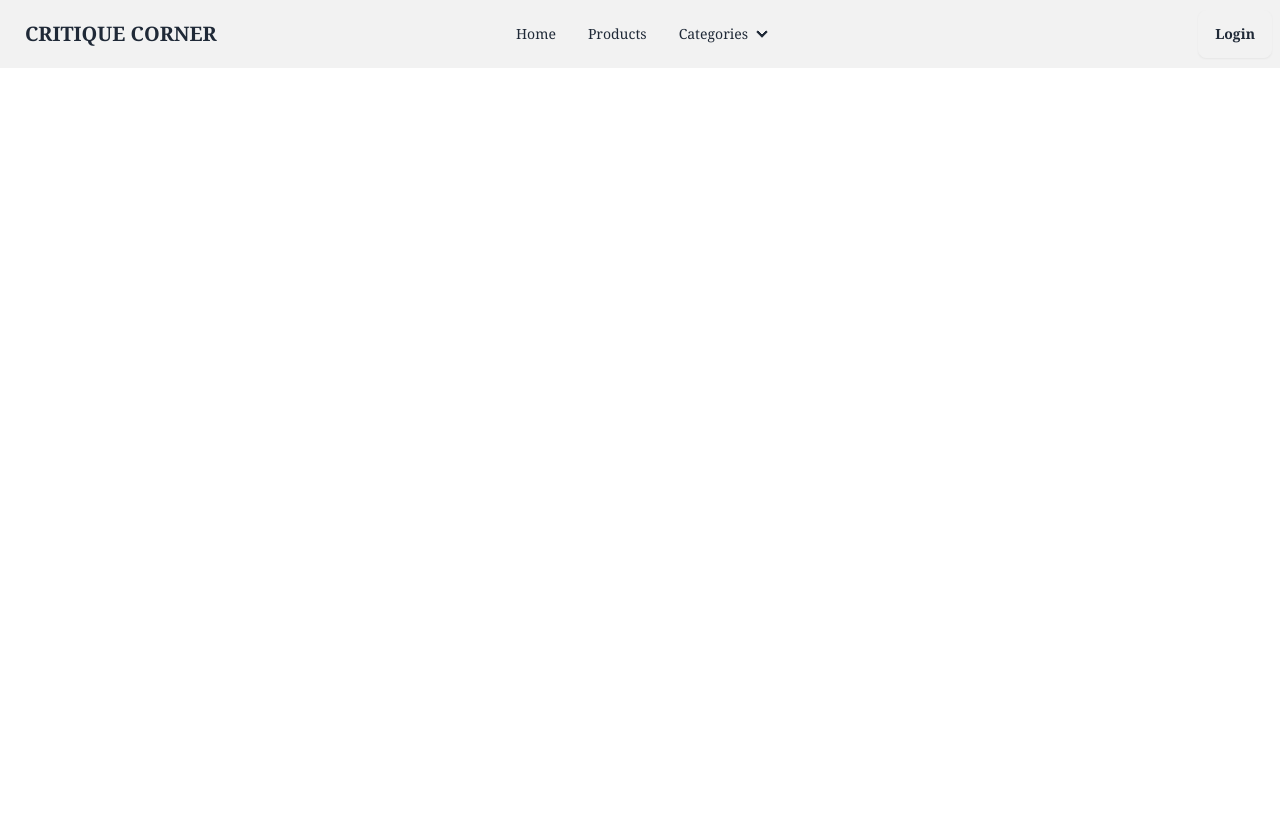
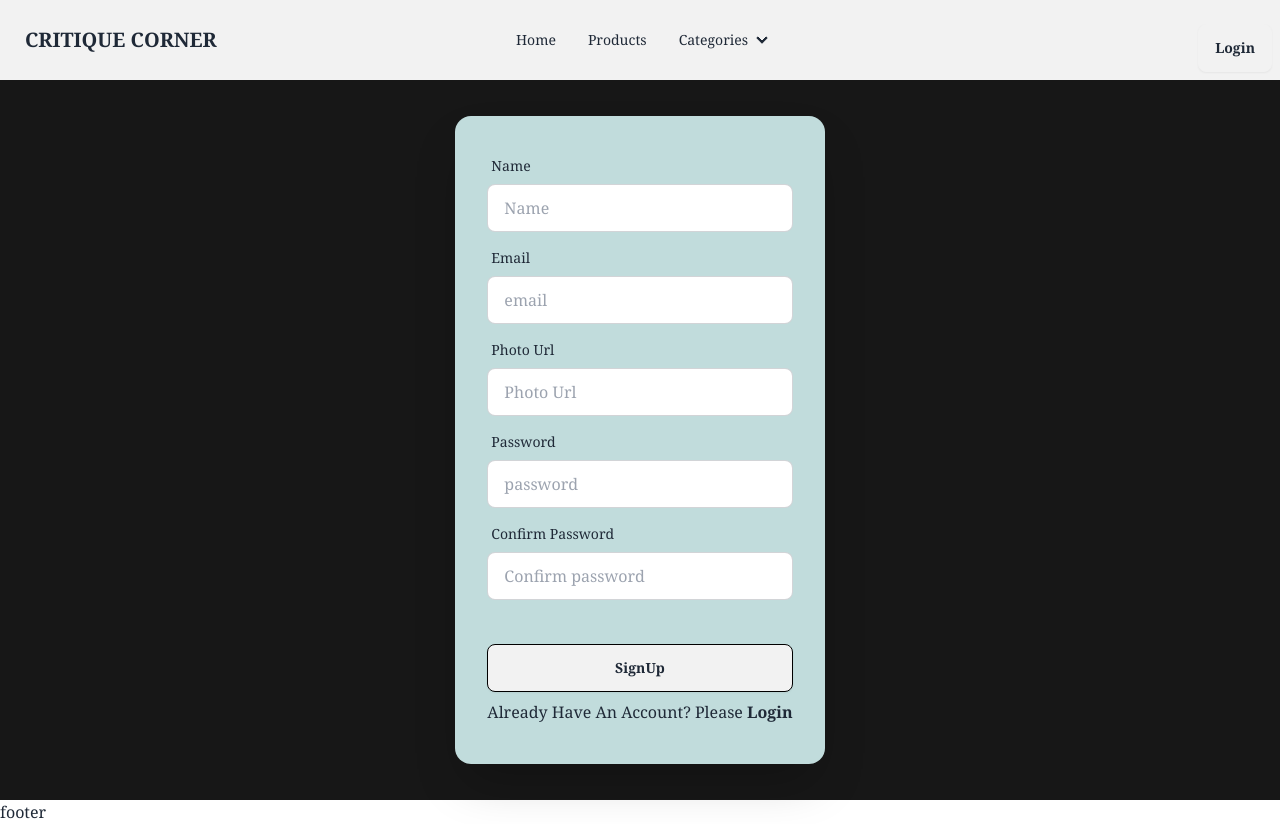
Before and after one commit to RabeyaAkter78/critique-corner-client, a React (Vite) app: page /register in a window 1280 px wide. Before the commit the page ends 800 px from the top, so only its background shows below. Built offline with nearby package versions, Linux system fonts and the light colour scheme; no server answers.

Commit message:
added register and login page with JWT

```diff
--- a/package.json
+++ b/package.json
@@ -10,6 +10,7 @@
     "preview": "vite preview"
   },
   "dependencies": {
+    "axios": "^1.7.2",
     "firebase": "^10.12.1",
     "localforage": "^1.10.0",
     "match-sorter": "^6.3.4",
--- a/src/Components/Shared/NavBar/NavBar.jsx
+++ b/src/Components/Shared/NavBar/NavBar.jsx
@@ -1,8 +1,9 @@
-import { useState } from "react";
+import { useContext } from "react";
 import { Link } from "react-router-dom";
+import { AuthContext } from "../../../Providers/AuthProviders/AuthProviders";
 
 const NavBar = () => {
-    const [user] = useState(false)
+    const { user, logOut } = useContext(AuthContext);
 
     const navItems = <>
         <li><Link to="/">Home</Link></li>
@@ -17,6 +18,15 @@ const NavBar = () => {
             </details>
         </li>
     </>
+
+
+    const handleLogOut = () => {
+        logOut()
+            .then(() => { })
+            .catch(error => {
+                console.log(error);
+            })
+    }
 
     return (
         <div>
@@ -37,17 +47,17 @@ const NavBar = () => {
                         {navItems}
                     </ul>
                 </div>
-                <div className="navbar-end">
+                <div className="navbar-end md:navbar-end text-white mt-4">
                     <div className="tooltip" data-tip={user?.displayName}>
-                        {user && <img className="rounded-full mr-4" style={{ height: '50px' }} src={user?.photoURL} />
+                        {user && <img className="rounded-full mr-4 bg-blue-200" style={{ height: '50px' }} src={user?.photoURL} alt="user img" />
                         }
                     </div>
+
                     {user ?
-                        <button>LogOut</button>
+                        <button onClick={handleLogOut} className="btn">LogOut</button>
                         :
-                        <Link to="login" className="btn">Login</Link>
+                        <Link to='/login' className="btn">Login</Link>
                     }
-
                 </div>
             </div>
         </div>
--- a/src/Pages/Login/Login.jsx
+++ b/src/Pages/Login/Login.jsx
@@ -41,7 +41,7 @@ const Login = () => {
   };
 
   return (
-    <div className=" hero-content flex-col lg:flex-row">
+    <div className=" hero-content flex-col lg:flex-row bg-black">
 
       <div className="mt-24 bg-[#C1DCDC] card flex-shrink-0 w-full max-w-md shadow-2xl ">
         <form onSubmit={handleSubmit(onSubmit)} className="card-body ">
--- a/src/Pages/Register/Register.jsx
+++ b/src/Pages/Register/Register.jsx
@@ -1,10 +1,112 @@
+import { useContext, useState } from "react";
+import { useForm } from "react-hook-form";
+import { AuthContext } from "../../Providers/AuthProviders/AuthProviders";
+import { Link, useNavigate } from "react-router-dom";
+import Swal from "sweetalert2";
+
 
 const Register = () => {
-    return (
-        <div>
-          <h1>register</h1>
+  const { register, handleSubmit, reset, formState: { errors } } = useForm();
+  const { createUser, updateUserData, logOut } = useContext(AuthContext);
+  const [error, setError] = useState();
+  const navigate = useNavigate();
+
+  const onSubmit = data => {
+    console.log(data);
+    createUser(data.email, data.password)
+      .then(result => {
+        const loggedUser = result.user;
+        console.log(loggedUser);
+
+        updateUserData(data.name, data.photoUrl)
+          .then(() => {
+            reset();
+            Swal.fire({
+              position: 'top',
+              icon: 'success',
+              title: 'User Created Successfully!',
+              showConfirmButton: false,
+              timer: 1500
+            });
+            logOut();
+            navigate('/login');
+          })
+          .catch(error => {
+            setError(error.message);
+          });
+      })
+      .catch(error => {
+        setError(error.message);
+      });
+  };
+
+
+  return (
+    <div>
+      <div className="hero min-h-screen bg-neutral-900 ">
+        <div className="hero-content flex-col  lg:flex-row mt-12">
+          <div className="card flex-shrink-0 w-full  max-w-md shadow-2xl mt-8 bg-[#C1DCDC]">
+            <form onSubmit={handleSubmit(onSubmit)} className="card-body ">
+              <div className="form-control">
+                <label className="label">
+                  <span className="label-text ">Name</span>
+                </label>
+                <input type="text" {...register("name", { required: true })} placeholder="Name" className="input input-bordered" />
+                {errors.name && <span className="text-red-600">Name is required</span>}
+              </div>
+              <div className="form-control">
+                <label className="label">
+                  <span className="label-text ">Email</span>
+                </label>
+                <input type="email" {...register("email", { required: true })} placeholder="email" className="input input-bordered" />
+                {errors.email && <span className="text-red-600">Email is required</span>}
+              </div>
+              <div className="form-control">
+                <label className="label">
+                  <span className="label-text ">Photo Url</span>
+                </label>
+                <input type="text" {...register("photoUrl", { required: true })} placeholder="Photo Url" className="input input-bordered" />
+                {errors.photoUrl && <span className="text-red-600">Photo URl is required</span>}
+              </div>
+              <div className="form-control">
+                <label className="label">
+                  <span className="label-text ">Password</span>
+                </label>
+                <input type="password" {...register("password", {
+                  required: true,
+                  minLength: 6,
+                  pattern: /(?=.*[A-Z])(?=.*[!@#$&*])/
+
+                })} placeholder="password" className="input input-bordered text-black" />
+                {errors.password?.type === 'required' && <p className="text-red-600">Password is required</p>}
+                {errors.password?.type === 'minLength' && <p className="text-red-600">Password must be 6 characters</p>}
+
+                {errors.password?.type === 'pattern' && <p className="text-red-600">Password must have one Uppercase and one special character.</p>}
+
+
+              </div>
+              <div className="form-control">
+                <label className="label">
+                  <span className="label-text ">Confirm Password</span>
+                </label>
+                <input type="password"  {...register("confirmPassword", { required: true })} placeholder="Confirm password" className="input input-bordered text-black" />
+                {errors.photoUrl && <span className="text-red-600">password is required</span>}
+              </div>
+              <div className="form-control mt-6">
+                <button className="btn border-black  mt-3">SignUp</button>
+              </div>
+              <div className="">
+                <h3>Already Have An Account? Please <Link to="/login"><span className="font-bold">Login</span></Link> </h3>
+              </div>
+              <p className="text-red-500 font-semibold">{error}</p>
+            </form>
+          </div>
         </div>
-    );
+      </div>
+    </div>
+
+
+  );
 };
 
 export default Register;
--- a/src/Providers/AuthProviders/AuthProviders.jsx
+++ b/src/Providers/AuthProviders/AuthProviders.jsx
@@ -1,7 +1,8 @@
-import { createUserWithEmailAndPassword, getAuth, signOut, updateProfile } from "firebase/auth";
+import { createUserWithEmailAndPassword, getAuth, onAuthStateChanged, signOut, updateProfile } from "firebase/auth";
 import { app } from "../../../firebase/firebase.config";
-import { createContext, useState } from "react";
+import { createContext, useEffect, useState } from "react";
 import { signInWithEmailAndPassword } from "firebase/auth/cordova";
+import axios from "axios";
 
 const auth = getAuth(app);
 export const AuthContext = createContext(null);
@@ -41,7 +42,33 @@ const AuthProviders = ({ children }) => {
         setLoading(true);
         return signOut(auth);
     }
+    useEffect(() => {
+        const unsubscribe = onAuthStateChanged(auth, currentUser => {
+            setUser(currentUser);
 
+
+            // get and set jwt token:
+            if (currentUser) {
+                axios.post('http://localhost:5000/jwt', { email: currentUser.email })
+                    .then(data => {
+                        // console.log(data.data.token);
+                        localStorage.setItem('access-token', data.data.token
+                        )
+                        setLoading(false);
+                    })
+            }
+            else {
+                localStorage.removeItem('access-token');
+            }
+
+            console.log('current user:', currentUser);
+            setLoading(false);
+        });
+
+        return () => {
+            return unsubscribe();
+        }
+    }, [])
 
     const authInfo = {
         user,
```
Also changed, not shown: 1 other file (tests, documents, lock files or other folders).
